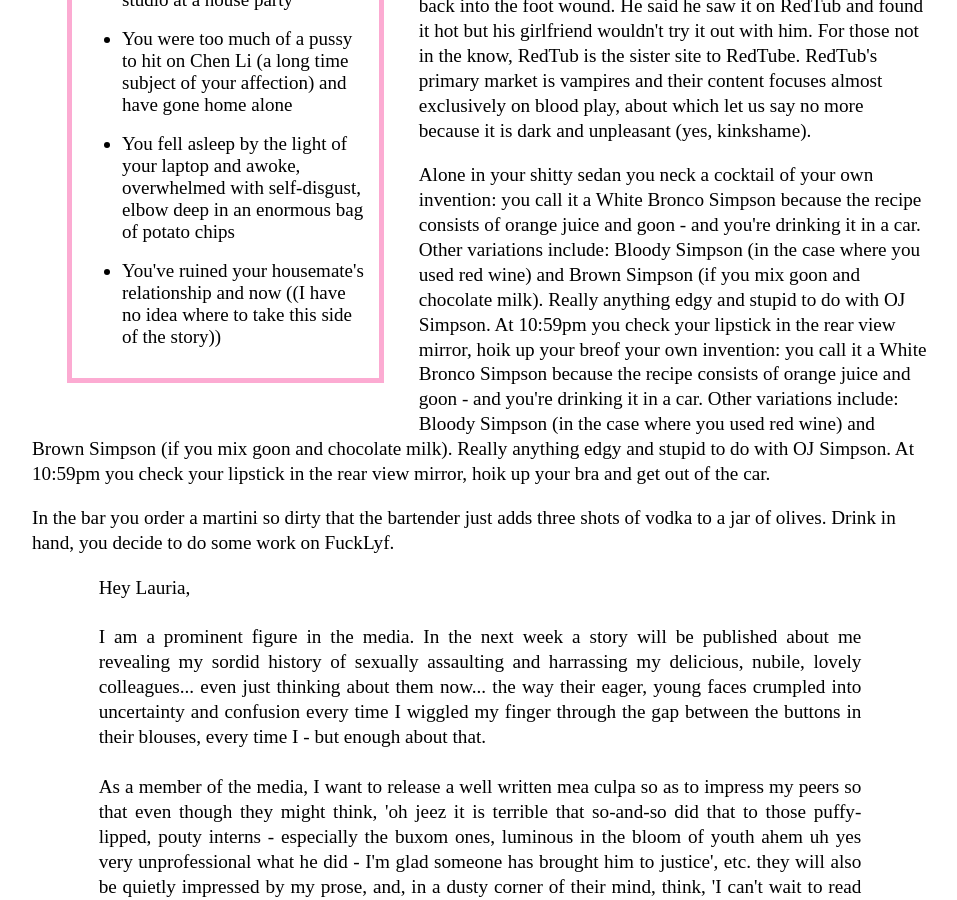
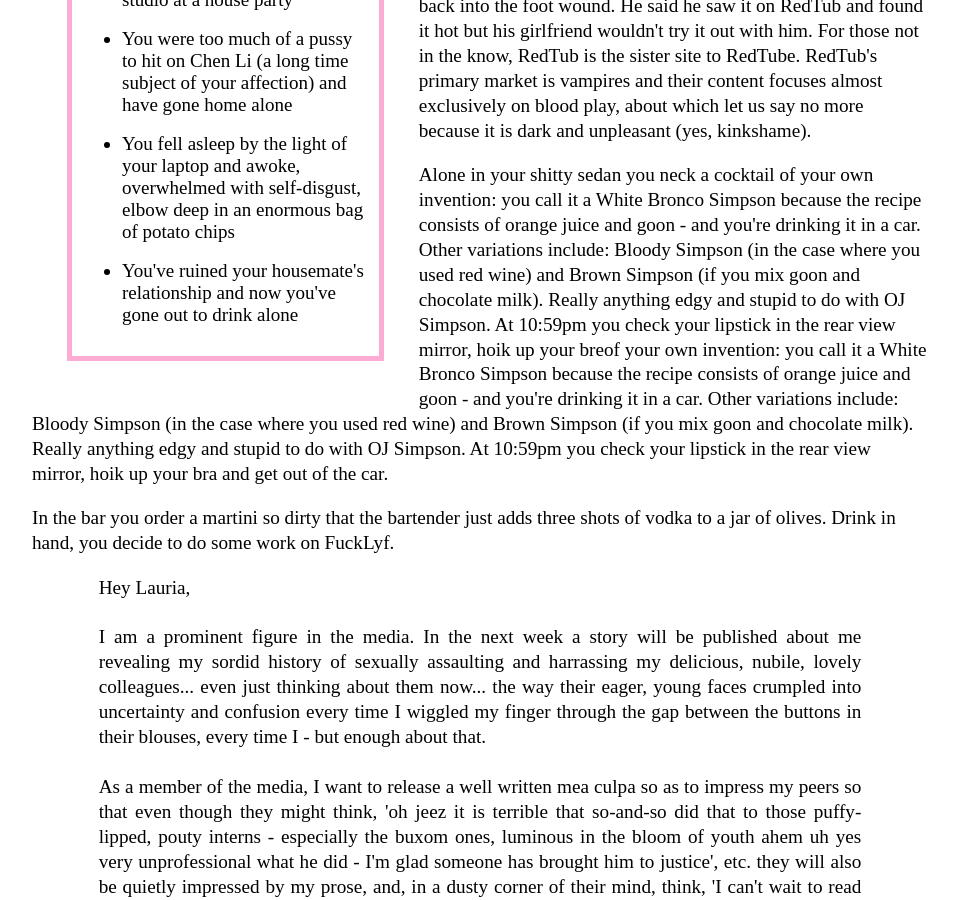
Before and after one commit to Pinelife/pinelife.github.io, a Jekyll site: the page Hellhole/Room10.html, which Jekyll copies as it is, in a window 1280 px wide and 900 px high, scrolled down 588 px. Shown: the whole window, without its empty margins (160-1117 px from the left). Built offline with Jekyll 4.4.1, drawn with Linux system fonts in a browser that asks for light colours.

Commit message:
Update Room10.html

```diff
--- a/Hellhole/Room10.html
+++ b/Hellhole/Room10.html
@@ -37,7 +37,7 @@
   </br>
 <li>You fell asleep by the light of your laptop and awoke, overwhelmed with self-disgust, elbow deep in an enormous bag of potato chips</li>
 </br>
-<li>You've ruined your housemate's relationship and now ((I have no idea where to take this side of the story))</li>
+<li>You've ruined your housemate's relationship and now you've gone out to drink alone</li>
 </ul>
     </p>
 </div>
```
